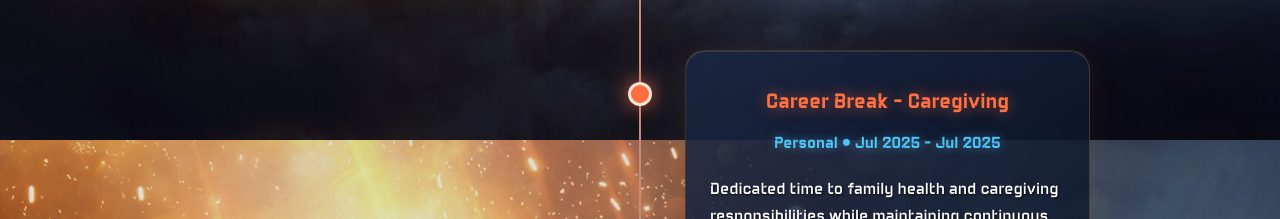
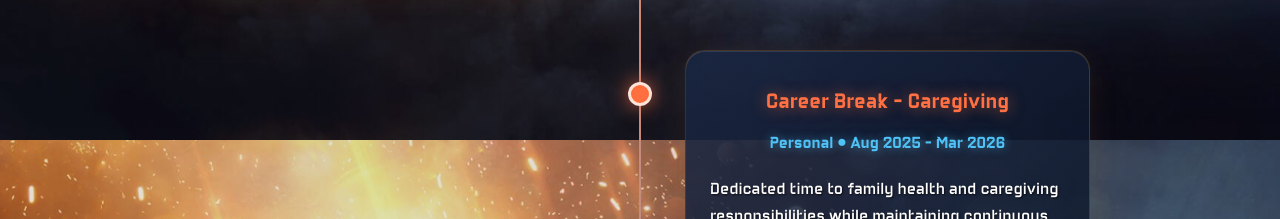
Before and after one commit to adwaith-mrv/adwaith-mrv.github.io, a React (Create React App) app: page / in a window 1280 px wide. Shown: the part 3860-4079 px from the top of the page. Built offline with nearby package versions, Linux system fonts and the light colour scheme; no server answers.

Commit message:
fix(experience): update Caregiving entry dates to Aug 2025 - Mar 2026

```diff
--- a/src/pages/Home/Home.jsx
+++ b/src/pages/Home/Home.jsx
@@ -249,7 +249,7 @@ const Home = () => {
                             },
                             {
                                 title: 'Career Break - Caregiving',
-                                company: 'Personal • Jul 2025 - Jul 2025',
+                                company: 'Personal • Aug 2025 - Mar 2026',
                                 desc: 'Dedicated time to family health and caregiving responsibilities while maintaining continuous independent research, economy modeling, and game systems analysis.',
                                 isMuted: true
                             },
```
